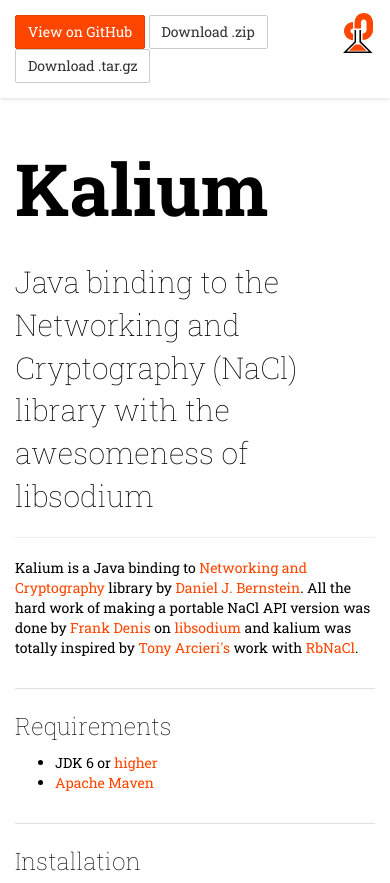
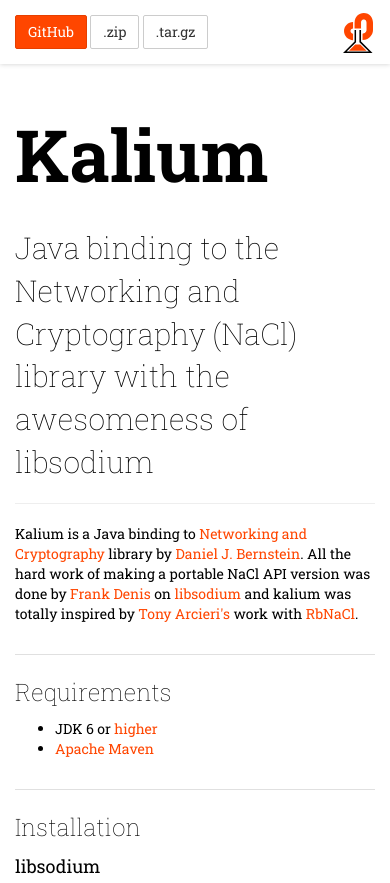
Before and after one commit to abstractj/kalium, a plain HTML site: page index.html in a window 390 px wide. Shown: the top 883 px of the page. Drawn offline with nearby package versions, Linux system fonts and the light colour scheme; a small style sheet from the web is missing.

Commit message:
fix bug on btns when responsive

```diff
--- a/index.html
+++ b/index.html
@@ -18,9 +18,9 @@
             <div class="logo one fade-in-up">
               <img type="image/svg+xml" src="img/kalium.svg" alt="PatternFly Enterprise Application" width="auto" height="40px" />
             </div>
-            <a href="https://github.com/abstractj/kalium" class="btn btn-primary">View on GitHub</a>
-            <a href="https://github.com/abstractj/kalium/zipball/master" class="btn btn-default">Download .zip</a>
-            <a href="https://github.com/abstractj/kalium/tarball/master" class="btn btn-default">Download .tar.gz</a>
+            <a href="https://github.com/abstractj/kalium" class="btn btn-primary"><span class="hidden-xs">View on </span>GitHub</a>
+            <a href="https://github.com/abstractj/kalium/zipball/master" class="btn btn-default"><span class="hidden-xs">Download </span>.zip</a>
+            <a href="https://github.com/abstractj/kalium/tarball/master" class="btn btn-default"><span class="hidden-xs">Download </span>.tar.gz</a>
           </section>
 
           <section class="page-header">
```
